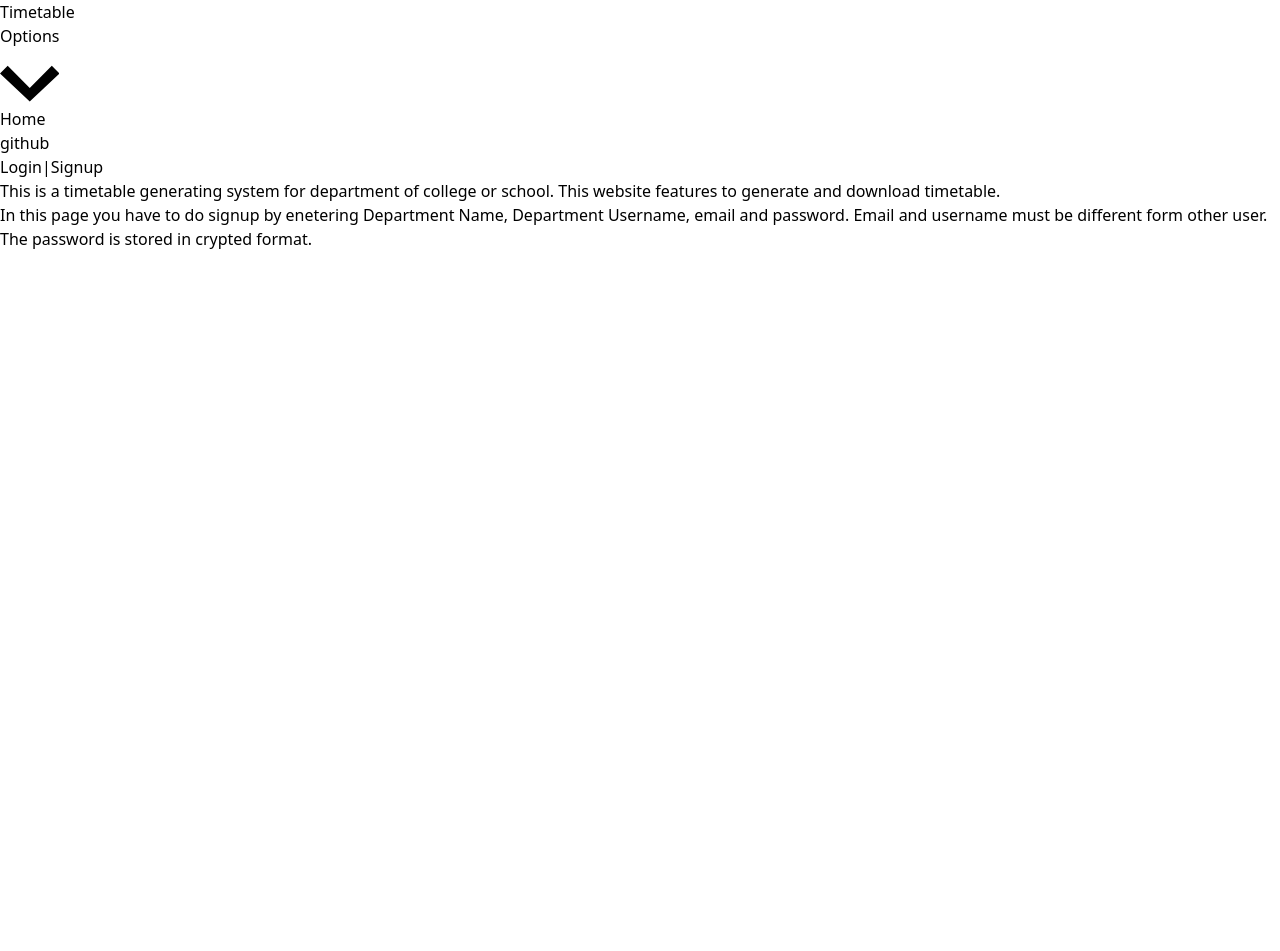
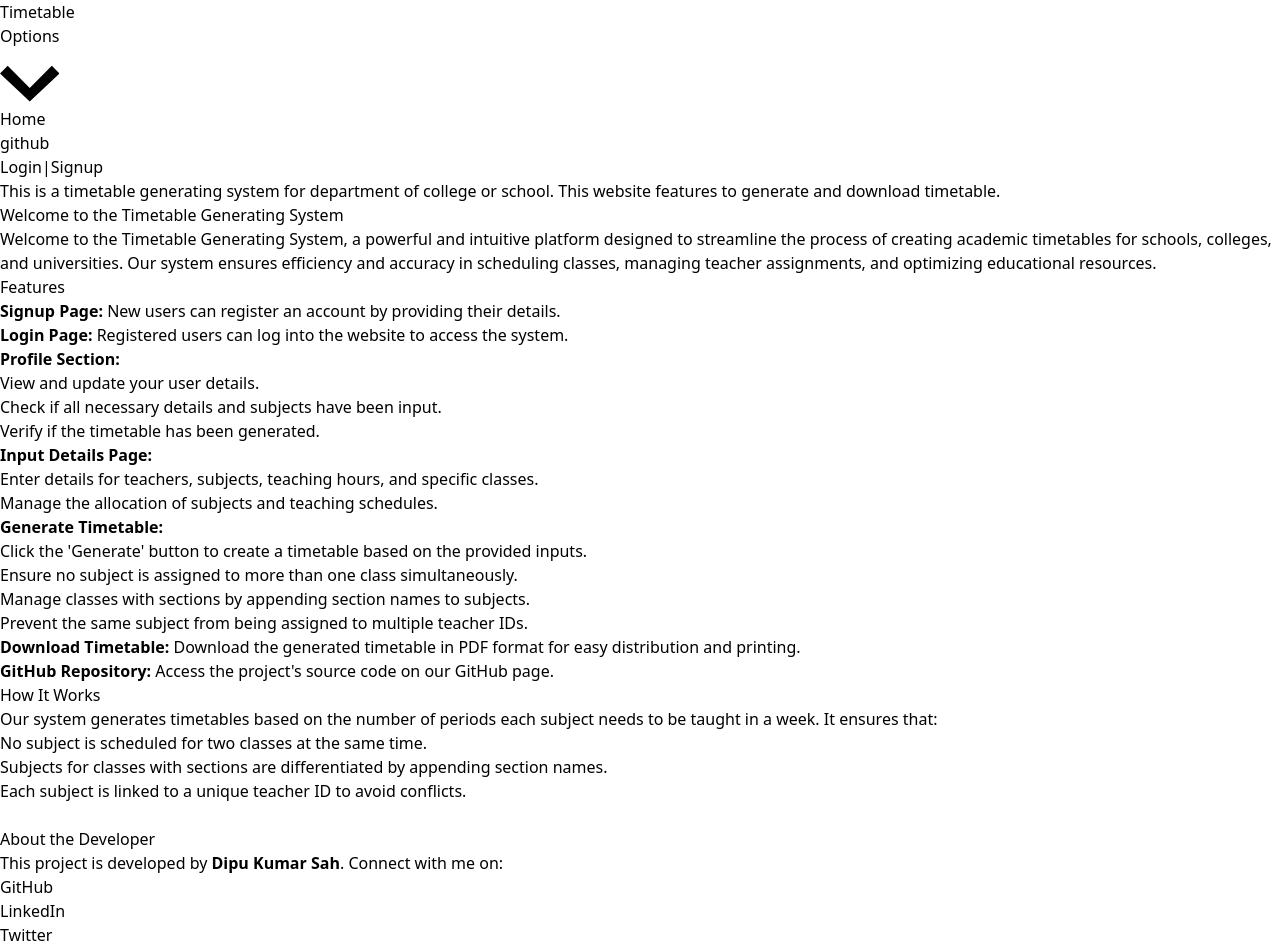
Before and after one commit to dsah567/Timetable-Generating-Frontend, a React (Vite) app: page / in a window 1280 px wide. Shown: the top 951 px of the page. Before the commit the page ends 800 px from the top, so only its background shows below. Built offline with nearby package versions, Linux system fonts and the light colour scheme; no server answers.

Commit message:
Re written home page

```diff
--- a/src/components/Home.jsx
+++ b/src/components/Home.jsx
@@ -1,22 +1,69 @@
 import React from 'react'
-import Login from "./photos/Login.png"
-import Signup from "./photos/signup.png"
-import Profile from "./photos/Profile.png"
-import InputDetails from "./photos/Input Details.png"
-import GeneratedTimetable from "./photos/Generated Timetable.png"
+
 
 function Home() {
     // window.location.reload();
     return (
         <div className=" bg-gradient-to-br from-purple-500 to-pink-500 ">
-            <div className="bg-gray-700 text-white font-bold  py-3 px-2 rounded">
+            <div className="bg-gray-700 text-white font-bold  py-3 px-2 rounded text-lg mb-2">
                 This is a timetable generating system for department of college or school. This website features to generate and download timetable.
             </div>
-            <div>
             <div className='m-4 '>
+            <div className='p-4 ' >
+                <div className="bg-gray-700 text-white font-bold text-lg mb-2  py-3 px-2 rounded">
+                <h1 className="  font-bold text-5xl mb-2  py-3 px-2 ">Welcome to the Timetable Generating System</h1>
+        <p className=" font-bold text-lg mb-2  py-3 px-2 ">Welcome to the Timetable Generating System, a powerful and intuitive platform designed to streamline the process of creating academic timetables for schools, colleges, and universities. Our system ensures efficiency and accuracy in scheduling classes, managing teacher assignments, and optimizing educational resources.</p>
 
+        <h2 className=" font-bold text-4xl mb-2  py-3 px-2 ">Features</h2>
+        <ul>
+            <li className=" font-bold text-lg mb-2  py-3 px-2 "><strong className=" font-bold text-3xl mb-2  py-3 px-2 ">Signup Page:</strong> New users can register an account by providing their details.</li>
+            <li className=" font-bold text-lg mb-2  py-3 px-2 "><strong className=" font-bold text-3xl mb-2  py-3 px-2 ">Login Page:</strong> Registered users can log into the website to access the system.</li>
+            <li className=" font-bold text-lg mb-2  py-3 px-2 "><strong className=" font-bold text-3xl mb-2  py-3 px-2 ">Profile Section:</strong>
+                <ul>
+                    <li>View and update your user details.</li>
+                    <li>Check if all necessary details and subjects have been input.</li>
+                    <li>Verify if the timetable has been generated.</li>
+                </ul>
+            </li>
+            <li className=" font-bold text-lg mb-2  py-3 px-2 "><strong className=" font-bold text-3xl mb-2  py-3 px-2 ">Input Details Page:</strong>
+                <ul>
+                    <li>Enter details for teachers, subjects, teaching hours, and specific classes.</li>
+                    <li>Manage the allocation of subjects and teaching schedules.</li>
+                </ul>
+            </li>
+            <li className=" font-bold text-lg mb-2  py-3 px-2 "><strong className=" font-bold text-3xl mb-2  py-3 px-2 ">Generate Timetable:</strong>
+                <ul>
+                    <li>Click the 'Generate' button to create a timetable based on the provided inputs.</li>
+                    <li>Ensure no subject is assigned to more than one class simultaneously.</li>
+                    <li>Manage classes with sections by appending section names to subjects.</li>
+                    <li>Prevent the same subject from being assigned to multiple teacher IDs.</li>
+                </ul>
+            </li>
+            <li className=" font-bold text-lg mb-2  py-3 px-2 "><strong className=" font-bold text-3xl mb-2  py-3 px-2 ">Download Timetable:</strong> Download the generated timetable in PDF format for easy distribution and printing.</li>
+            <li className=" font-bold text-lg mb-2  py-3 px-2 "><strong className=" font-bold text-3xl mb-2  py-3 px-2 ">GitHub Repository:</strong> Access the project's source code on our <a href="https://github.com/DipuKumarSah">GitHub page</a>.</li>
+        </ul>
 
-                 <p className="bg-gray-700 text-white font-bold  py-3 px-2 rounded">In this page you have to do signup by enetering Department Name, Department Username, email and password. Email and username must be different form other user. The password is stored in crypted format.  </p>
+        <h2 className=" font-bold text-3xl mb-2  py-3 px-2 ">How It Works</h2>
+        <p className=" font-bold text-lg mb-2  py-3 px-2 ">Our system generates timetables based on the number of periods each subject needs to be taught in a week. It ensures that:</p>
+        <ul className=" font-bold text-lg mb-2  py-3 px-2 ">
+            <li>No subject is scheduled for two classes at the same time.</li>
+            <li>Subjects for classes with sections are differentiated by appending section names.</li>
+            <li>Each subject is linked to a unique teacher ID to avoid conflicts.</li>
+        </ul>
+
+        <br/>
+
+        <h2 className=" font-bold text-3xl mb-2  py-3 px-2 ">About the Developer</h2>
+        <p className=" font-bold text-lg mb-2  py-3 px-2 ">This project is developed by <strong className=" font-bold text-2xl mb-2  py-3 px-2 ">Dipu Kumar Sah</strong>. Connect with me on:</p>
+        <ul className=" font-bold text-lg mb-2  py-3 px-2 ">
+            <li><a href="https://github.com/dsah567">GitHub</a></li>
+            <li><a href="https://www.linkedin.com/in/dipu-sah-622a31205">LinkedIn</a></li>
+            <li><a href="https://x.com/DipuSah789">Twitter</a></li>
+        </ul>
+        <p className=" font-bold text-xl mb-2  py-3 px-2 ">Explore the features, manage your schedules effectively, and enhance the academic planning of your institution with our Timetable Generating System.</p>
+
+                </div>
+
             </div>
             <br/>
             </div>
--- a/src/components/TimetableFormat.jsx
+++ b/src/components/TimetableFormat.jsx
@@ -23,7 +23,6 @@ function TablePerClasses({classe,subjectList,teachID}){
     let a =1
     return (
         <div>
-            <div className="bg-white border-2 text-gray-700  p-2">A project Developed By RRIT CSE department student of final year batch 2024 </div>
             <table className='table-auto'>
             <thead>
             <tr>
--- a/vite.config.js
+++ b/vite.config.js
@@ -7,7 +7,7 @@ export default defineConfig({
   server: {
     proxy: {
       // string shorthand: http://localhost:5173/foo -> http://localhost:4567/foo
-      '/api': 'https://timetable-generating-backend.vercel.app/'
+      '/api': 'http://localhost:8000/'
          }
       }
 
```
